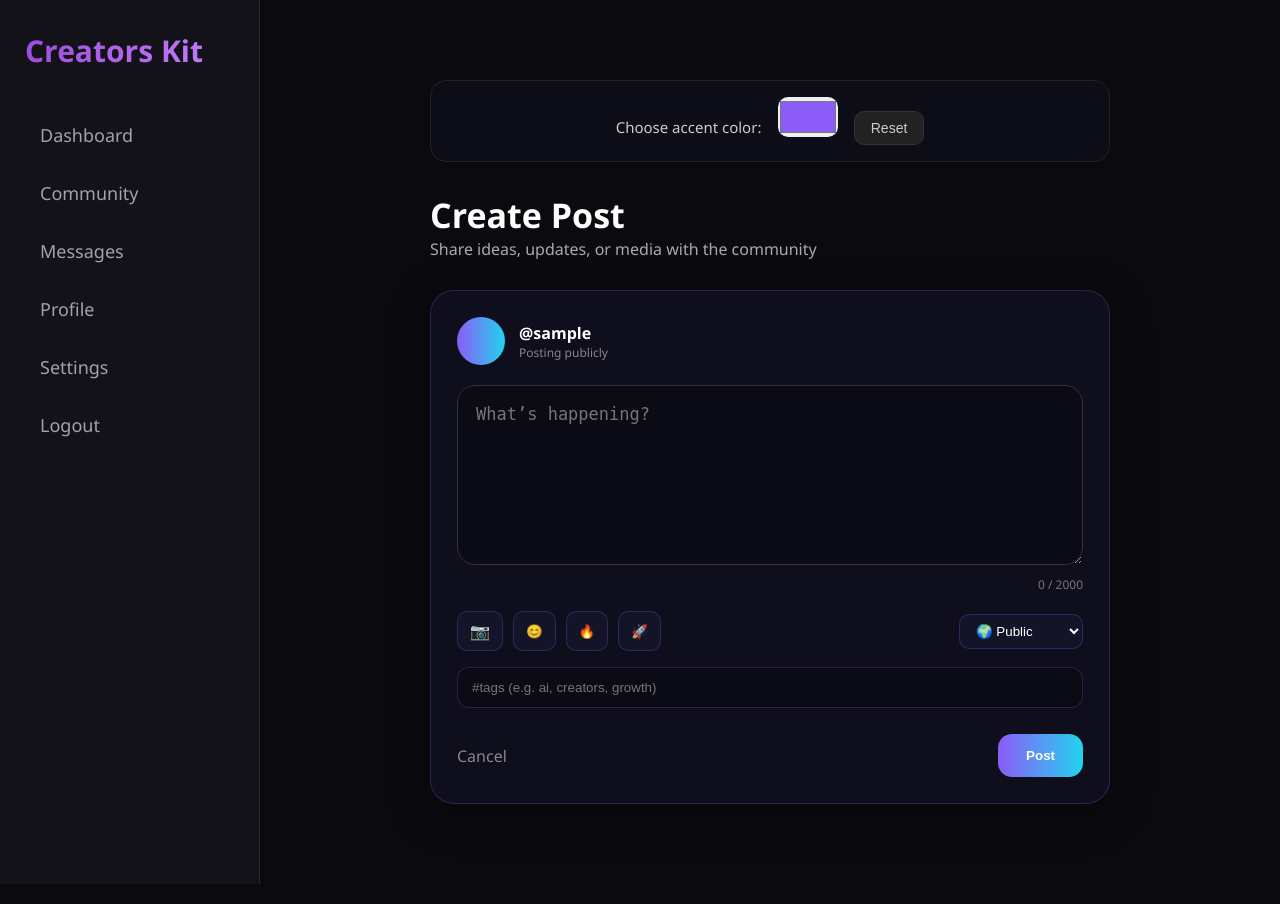
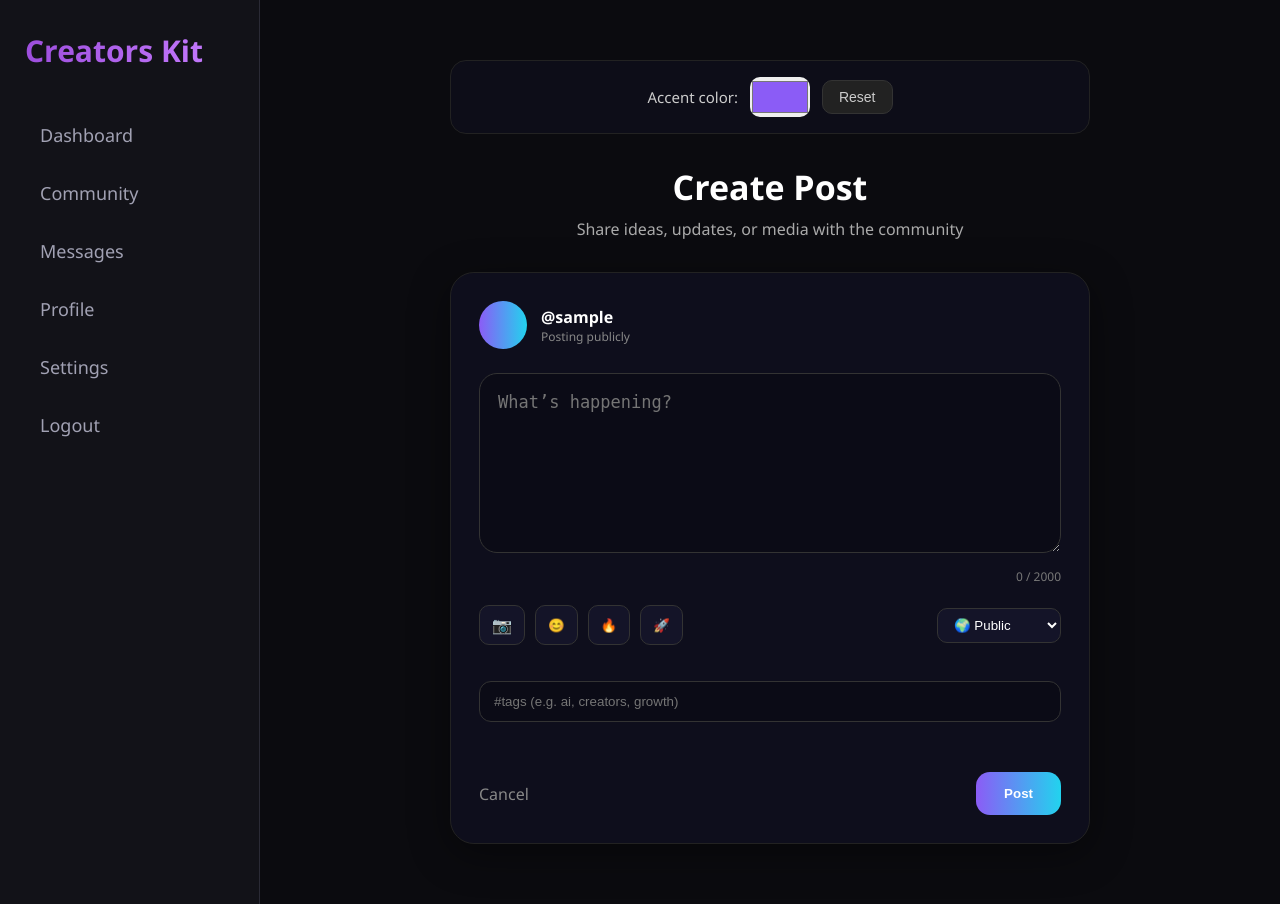
Before and after one commit to drwttierney-wq/Creatorskit, a Flask app: page /post in a window 1280 px wide. Run offline with Flask 3, Linux system fonts and the light colour scheme; the visitor is signed in with stand-in values (Sample User, id 1); parts of the project's set-up code (start-up, migrations or seed data) failed here and were passed over.

Commit message:
Update post.html

```diff
--- a/templates/post.html
+++ b/templates/post.html
@@ -4,9 +4,9 @@
 {% if session.user %}
 <div class="create-post-wrapper">
 
-    <!-- COLOR PICKER - NEW FEATURE -->
+    <!-- COLOR PICKER - FIXED & TIDIED -->
     <div class="color-picker-section">
-        <label for="accentColor">Choose accent color:</label>
+        <label for="accentColor">Accent color:</label>
         <input type="color" id="accentColor" value="#8b5cf6">
         <button type="button" id="resetColor">Reset</button>
     </div>
@@ -120,30 +120,34 @@
     }
 }
 
-/* NEW: COLOR PICKER */
+/* FIXED: COLOR PICKER - CHANGES WHOLE PAGE ACCENT */
 const colorPicker = document.getElementById("accentColor");
 const root = document.documentElement;
 
+function updateAccent(color) {
+    const lightened = lightenColor(color, 40);
+    const gradient = `linear-gradient(90deg, ${color}, ${lightened})`;
+    root.style.setProperty('--accent-gradient', gradient);
+    root.style.setProperty('--accent-color', color);
+}
+
 colorPicker.addEventListener("input", (e) => {
-    const color = e.target.value;
-    root.style.setProperty('--accent-gradient', `linear-gradient(90deg, ${color}, ${adjustBrightness(color, 50)})`);
-    root.style.setProperty('--accent-glow', `${color}40`);
+    updateAccent(e.target.value);
 });
 
 document.getElementById("resetColor").addEventListener("click", () => {
     colorPicker.value = "#8b5cf6";
-    root.style.setProperty('--accent-gradient', 'linear-gradient(90deg,#8b5cf6,#22d3ee)');
-    root.style.setProperty('--accent-glow', '#8b5cf640');
+    updateAccent("#8b5cf6");
 });
 
-// Helper to lighten color for gradient end
-function adjustBrightness(hex, percent) {
+// Helper to lighten color for gradient
+function lightenColor(hex, percent) {
     let r = parseInt(hex.slice(1,3),16);
     let g = parseInt(hex.slice(3,5),16);
     let b = parseInt(hex.slice(5,7),16);
-    r = Math.min(255, r + percent);
-    g = Math.min(255, g + percent);
-    b = Math.min(255, b + percent);
+    r = Math.min(255, Math.floor(r + (255 - r) * percent / 100));
+    g = Math.min(255, Math.floor(g + (255 - g) * percent / 100));
+    b = Math.min(255, Math.floor(b + (255 - b) * percent / 100));
     return `#\( {r.toString(16).padStart(2,'0')} \){g.toString(16).padStart(2,'0')}${b.toString(16).padStart(2,'0')}`;
 }
 </script>
@@ -151,10 +155,10 @@
 <style>
 :root {
     --accent-gradient: linear-gradient(90deg,#8b5cf6,#22d3ee);
-    --accent-glow: #8b5cf640;
+    --accent-color: #8b5cf6;
 }
 
-/* ===== COLOR PICKER SECTION - NEW ===== */
+/* COLOR PICKER - TIDIED */
 .color-picker-section {
     text-align: center;
     margin-bottom: 30px;
@@ -162,11 +166,14 @@
     background: rgba(15,15,30,0.6);
     border-radius: 16px;
     border: 1px solid #222;
+    display: flex;
+    justify-content: center;
+    align-items: center;
+    gap: 12px;
 }
 
 .color-picker-section label {
     color: #ccc;
-    margin-right: 12px;
     font-size: 15px;
 }
 
@@ -179,7 +186,6 @@
 }
 
 #resetColor {
-    margin-left: 12px;
     background: #222;
     border: 1px solid #333;
     color: #ccc;
@@ -193,55 +199,62 @@
     background: #333;
 }
 
-/* ===== WRAPPER ===== */
+/* WRAPPER - BETTER FIT */
 .create-post-wrapper {
-    max-width: 720px;
-    margin: auto;
-    padding: 40px 20px;
+    max-width: 680px;
+    margin: 0 auto;
+    padding: 20px;
     color: white;
 }
 
-/* ===== HEADER ===== */
+/* HEADER */
 .create-post-header {
-    margin-bottom: 30px;
+    text-align: center;
+    margin-bottom: 32px;
 }
+
 .create-post-header h1 {
     font-size: 34px;
     font-weight: 900;
+    margin-bottom: 8px;
 }
+
 .create-post-header p {
     color: #aaa;
+    font-size: 16px;
 }
 
-/* ===== CARD ===== */
+/* CARD */
 .post-card {
     background: rgba(15,15,30,0.9);
     border-radius: 24px;
-    padding: 26px;
+    padding: 28px;
     border: 1px solid #222;
     box-shadow: 0 10px 40px rgba(0,0,0,.4);
 }
 
-/* ===== USER BAR ===== */
+/* USER BAR */
 .post-user {
     display: flex;
     gap: 14px;
     align-items: center;
-    margin-bottom: 20px;
+    margin-bottom: 24px;
 }
+
 .avatar {
     width: 48px;
     height: 48px;
     border-radius: 50%;
     background: var(--accent-gradient);
 }
+
 .visibility {
     display: block;
     font-size: 12px;
     color: #888;
 }
 
-/* ===== TEXTAREA ===== */
+/* TEXTAREA */
 textarea {
     width: 100%;
     min-height: 180px;
@@ -252,30 +265,33 @@
     font-size: 17px;
     color: white;
     resize: vertical;
+    margin-bottom: 10px;
 }
+
 textarea:focus {
     outline: none;
-    border-color: #8b5cf6;
+    border-color: var(--accent-color);
 }
 
-/* ===== META ===== */
+/* META */
 .post-meta {
-    display: flex;
-    justify-content: flex-end;
+    text-align: right;
+    color: #777;
     font-size: 12px;
-    color: #777;
-    margin-top: 6px;
+    margin-bottom: 16px;
 }
 
-/* ===== IMAGE PREVIEW ===== */
+/* IMAGE PREVIEW */
 .image-preview {
-    margin-top: 16px;
+    margin: 16px 0;
     position: relative;
 }
+
 .image-preview img {
     width: 100%;
     border-radius: 16px;
 }
+
 .image-preview button {
     position: absolute;
     top: 10px;
@@ -289,17 +305,19 @@
     cursor: pointer;
 }
 
-/* ===== ACTIONS ===== */
+/* ACTIONS */
 .post-actions {
     display: flex;
     justify-content: space-between;
     align-items: center;
-    margin-top: 18px;
+    margin: 20px 0;
 }
+
 .left-actions {
     display: flex;
     gap: 10px;
 }
+
 .icon-btn {
     background: #141428;
     border: 1px solid #333;
@@ -308,6 +326,7 @@
     cursor: pointer;
     color: white;
 }
+
 .icon-btn:hover {
     background: #1d1d3a;
 }
@@ -320,10 +339,10 @@
     color: white;
 }
 
-/* ===== TAGS ===== */
+/* TAGS */
 .tags-input {
     width: 100%;
-    margin-top: 16px;
+    margin: 16px 0 24px 0;
     padding: 12px 14px;
     border-radius: 12px;
     border: 1px solid #333;
@@ -331,17 +350,19 @@
     color: white;
 }
 
-/* ===== SUBMIT BAR ===== */
+/* SUBMIT BAR */
 .submit-bar {
     display: flex;
     justify-content: space-between;
     align-items: center;
     margin-top: 26px;
 }
+
 .cancel {
     color: #888;
     text-decoration: none;
 }
+
 .submit-btn {
     background: var(--accent-gradient);
     border: none;
@@ -351,13 +372,9 @@
     color: white;
     cursor: pointer;
 }
+
 .submit-btn:hover {
     opacity: .9;
-}
-
-/* Apply accent to other elements */
-.post-card, .icon-btn, select, .tags-input, textarea:focus {
-    border-color: var(--accent-glow);
 }
 </style>
 
```
